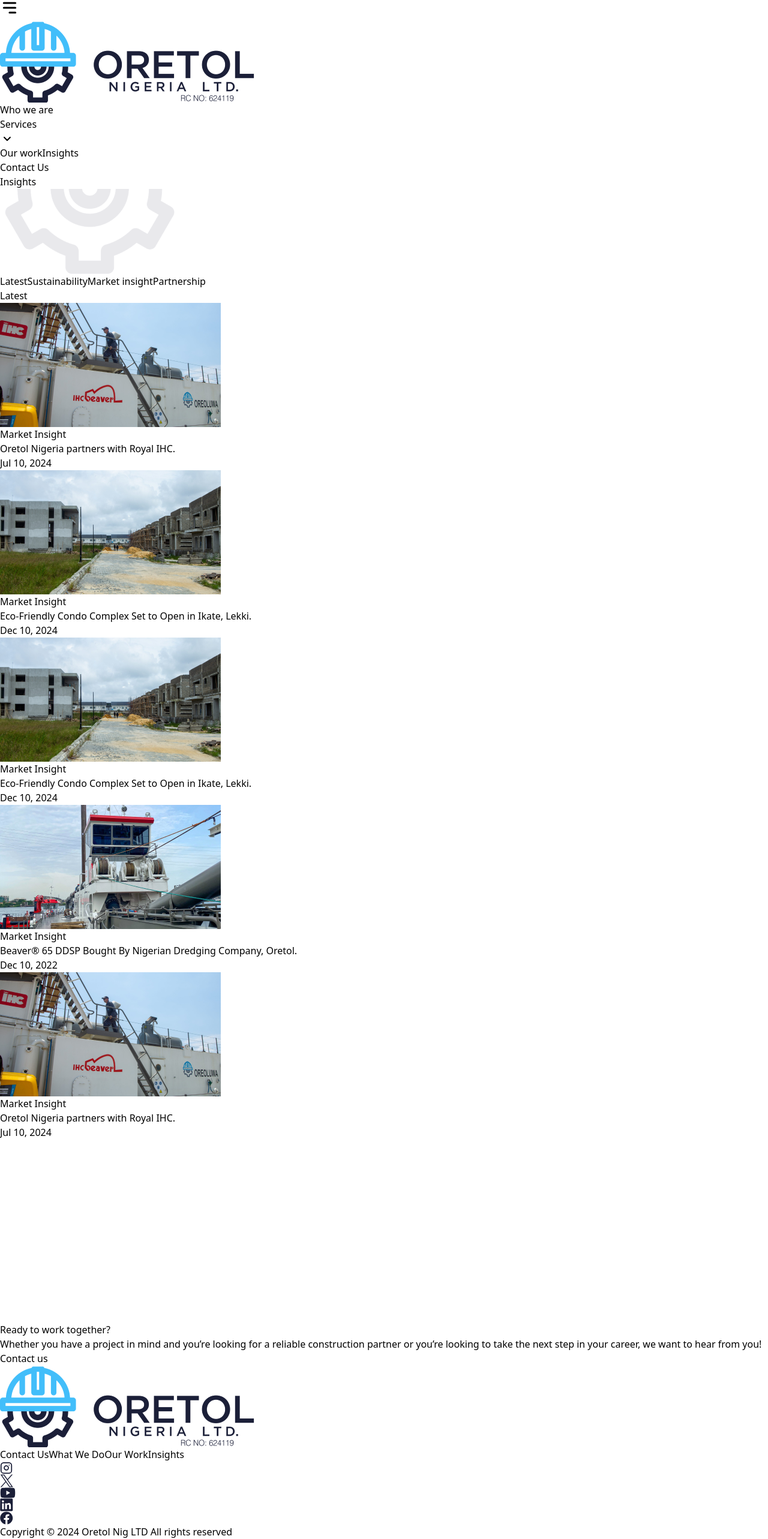
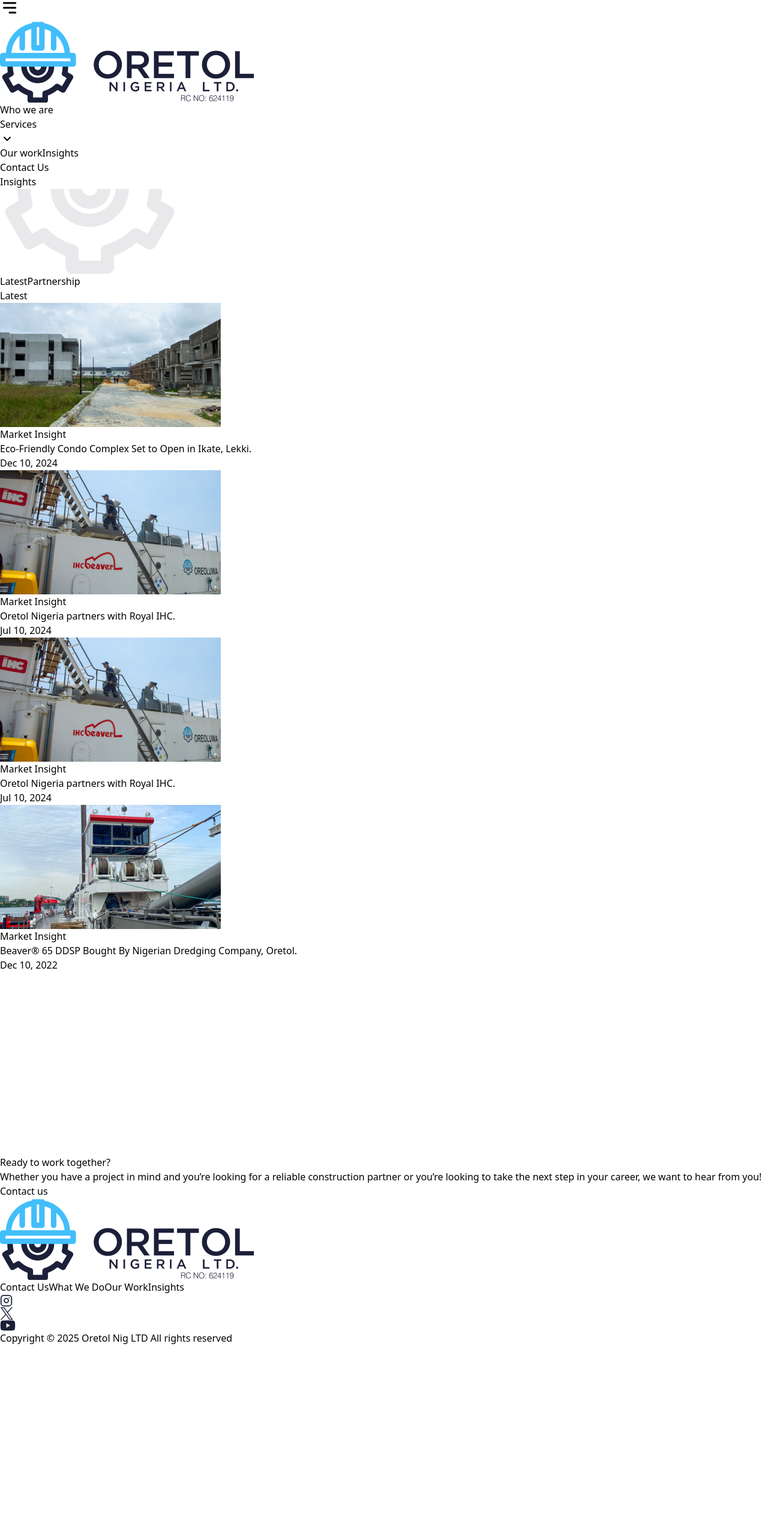
Before and after one commit to doshservices/oretol, a React (Vite) app: page /insight in a window 1280 px wide. Shown: the part 187-2753 px from the top of the page at 60% size. After the commit the page ends 2430 px from the top, so only its background shows below. Built offline with nearby package versions, Linux system fonts and the light colour scheme.

Commit message:
Updating contents

```diff
--- a/src/components/Footer.tsx
+++ b/src/components/Footer.tsx
@@ -27,23 +27,13 @@
                             <path d="M13.2462 9.3927L21.0648 0.505127H19.2114L12.4233 8.22119L7.00159 0.505127H0.749268L8.94727 12.1741L0.749268 21.4949H2.60266L9.77014 13.3456L15.4969 21.4949H21.7493L13.2462 9.3927ZM10.7084 12.2766L9.87781 11.1154L3.26917 1.8689H6.11462L11.4492 9.33118L12.2798 10.4924L19.214 20.1926H16.3685L10.7084 12.2766Z" fill="#1B1F38" />
                         </svg>
                     </a>
-                    <a href="http://" target="_blank" rel="noopener noreferrer">
+                    <a href="https://www.youtube.com/@oretoldomain3174" target="_blank" rel="noopener noreferrer">
                         <svg width="26" height="18" viewBox="0 0 26 18" fill="none" xmlns="http://www.w3.org/2000/svg">
                             <path d="M24.7337 3.10249C24.5937 2.58449 24.3216 2.11199 23.9418 1.73311C23.563 1.35336 23.0905 1.08036 22.5725 0.941238C20.665 0.424988 13 0.424988 13 0.424988C13 0.424988 5.33496 0.424988 3.42746 0.941238C2.90946 1.08124 2.43696 1.35336 2.05809 1.73311C1.67834 2.11199 1.40534 2.58449 1.26621 3.10249C0.910086 5.04761 0.736836 7.02249 0.749961 8.99999C0.736836 10.9775 0.910086 12.9524 1.26621 14.8975C1.40621 15.4155 1.67834 15.888 2.05809 16.2669C2.43696 16.6466 2.90946 16.9196 3.42746 17.0587C5.33496 17.575 13 17.575 13 17.575C13 17.575 20.665 17.575 22.5725 17.0587C23.0905 16.9187 23.563 16.6466 23.9418 16.2669C24.3216 15.888 24.5946 15.4155 24.7337 14.8975C25.0898 12.9524 25.2631 10.9775 25.25 8.99999C25.2631 7.02249 25.0898 5.04761 24.7337 3.10249ZM10.55 12.675V5.32499L16.9112 8.99999L10.55 12.675Z" fill="#1B1F38" />
                         </svg>
                     </a>
-                    <a href="http://" target="_blank" rel="noopener noreferrer">
-                        <svg width="22" height="22" viewBox="0 0 22 22" fill="none" xmlns="http://www.w3.org/2000/svg">
-                            <path d="M19.6845 0.530611H1.81698C1.41011 0.527986 1.01811 0.685486 0.724982 0.968111C0.432732 1.25074 0.262107 1.63749 0.250732 2.04436V19.9556C0.259482 20.3634 0.429232 20.751 0.723232 21.0345C1.01636 21.318 1.40923 21.4737 1.81698 21.4694H19.6845C20.0922 21.4737 20.4851 21.318 20.7782 21.0345C21.0722 20.751 21.242 20.3634 21.2507 19.9556V2.04436C21.2394 1.63749 21.0687 1.25074 20.7765 0.968111C20.4834 0.685486 20.0914 0.527986 19.6845 0.530611ZM6.47198 18.3894H3.39198V8.40561H6.47198V18.3894ZM4.96698 7.01436C4.49448 7.01436 4.03948 6.82973 3.70173 6.49986C3.36311 6.16911 3.16798 5.71936 3.15573 5.24686C3.14698 5.00711 3.18811 4.76736 3.27648 4.54336C3.36398 4.32024 3.49698 4.11724 3.66761 3.94749C3.83736 3.77686 4.04036 3.64386 4.26348 3.55636C4.48748 3.46886 4.72723 3.42686 4.96698 3.43561C5.42461 3.46711 5.85248 3.67186 6.16573 4.00699C6.47811 4.34211 6.65223 4.78399 6.65223 5.24249C6.65223 5.70099 6.47811 6.14286 6.16573 6.47799C5.85248 6.81311 5.42461 7.01786 4.96698 7.04936V7.01436ZM18.1707 18.3281H15.1257V13.4456C15.1257 12.2819 15.1257 10.7681 13.4982 10.7681C11.8707 10.7681 11.6257 12.0456 11.6257 13.3319V18.2756H8.51073V8.40561H11.4157V9.71811H11.477C11.7745 9.20099 12.2094 8.77574 12.7317 8.48874C13.255 8.20174 13.8474 8.06349 14.4432 8.09061C17.5845 8.09061 18.1707 10.1906 18.1707 12.8594V18.3281Z" fill="#1B1F38" />
-                        </svg>
-                    </a>
-                    <a href="http://" target="_blank" rel="noopener noreferrer">
-                        <svg width="22" height="22" viewBox="0 0 22 22" fill="none" xmlns="http://www.w3.org/2000/svg">
-                            <path d="M21.2507 11.0639C21.2507 5.26528 16.5494 0.563904 10.7507 0.563904C4.95211 0.563904 0.250732 5.26528 0.250732 11.0639C0.250732 16.3052 4.09023 20.6487 9.11011 21.4362V14.1002H6.44398V11.0639H9.11011V8.7504C9.11011 6.11928 10.6781 4.6659 13.0765 4.6659C14.2254 4.6659 15.4267 4.87065 15.4267 4.87065V7.45453H14.102C12.7974 7.45453 12.3905 8.2639 12.3905 9.09428V11.0639H15.3025L14.837 14.0993H12.3905V21.4362C17.4112 20.6487 21.2507 16.3052 21.2507 11.0639Z" fill="#1B1F38" />
-                        </svg>
-                    </a>
                 </div>
-                <p className="text-dark200 text-sm text-center sm:text-right"><span>Copyright © 2024 Oretol Nig LTD</span> <span className="sm:ml-6 block sm:inline">All rights reserved</span></p>
+                <p className="text-dark200 text-sm text-center sm:text-right"><span>Copyright © 2025 Oretol Nig LTD</span> <span className="sm:ml-6 block sm:inline">All rights reserved</span></p>
             </div>
         </footer>
     )
--- a/src/data/blog/insights.ts
+++ b/src/data/blog/insights.ts
@@ -5,16 +5,16 @@
 
 export const insights = [
     {
+        img: ecoFriendly,
+        title: 'Eco-Friendly Condo Complex Set to Open in Ikate, Lekki.',
+        category: 'Market Insight',
+        date: 'Dec 10, 2024'
+    },
+    {
         img: partner,
         title: 'Oretol Nigeria partners with Royal IHC.',
         category: 'Market Insight',
         date: 'Jul 10, 2024'
-    },
-    {
-        img: ecoFriendly,
-        title: 'Eco-Friendly Condo Complex Set to Open in Ikate, Lekki.',
-        category: 'Market Insight',
-        date: 'Dec 10, 2024'
     },
     {
         img: beaver,
@@ -28,24 +28,18 @@
     //     category: 'Market Insight',
     //     date: 'Dec 10, 2022'
     // },
-    {
-        img: partner,
-        title: 'Oretol Nigeria partners with Royal IHC.',
-        category: 'Market Insight',
-        date: 'Jul 10, 2024'
-    },
-    {
-        img: ecoFriendly,
-        title: 'Eco-Friendly Condo Complex Set to Open in Ikate, Lekki.',
-        category: 'Market Insight',
-        date: 'Dec 10, 2024'
-    },
-    {
-        img: beaver,
-        title: 'Beaver® 65 DDSP Bought By Nigerian Dredging Company, Oretol.',
-        category: 'Market Insight',
-        date: 'Dec 10, 2022'
-    },
+    // {
+    //     img: ecoFriendly,
+    //     title: 'Eco-Friendly Condo Complex Set to Open in Ikate, Lekki.',
+    //     category: 'Market Insight',
+    //     date: 'Dec 10, 2024'
+    // },
+    // {
+    //     img: beaver,
+    //     title: 'Beaver® 65 DDSP Bought By Nigerian Dredging Company, Oretol.',
+    //     category: 'Market Insight',
+    //     date: 'Dec 10, 2022'
+    // },
     // {
     //     img: oretol,
     //     title: 'Oretol Unveils Plans for Vertical Forest Skyscraper in Midtown Manhattan',
--- a/src/views/Home.tsx
+++ b/src/views/Home.tsx
@@ -47,7 +47,7 @@
           alt=""
           className="w-full absolute inset-0 min-h-full object-cover -z-[2]"
         />
-        <section className="grow text-white">
+        {/* <section className="grow text-white">
           <h1 className="line-heading text-sm uppercase mb-4">
             Sustainability and Innovation
           </h1>
@@ -65,7 +65,7 @@
               <a>CONSTRUCTION</a>
             </li>
           </ul>
-        </section>
+        </section> */}
       </div>
       <div className="px-4 sm:px-[7%] py-16 relative text-Primary grid gap-y-8 sm:grid-cols-[1fr,_.8fr] md:grid-cols-[1fr,_.5fr] gap-x-12 lg:gap-x-[12%]">
         <section>
--- a/src/views/Insight.tsx
+++ b/src/views/Insight.tsx
@@ -33,26 +33,6 @@
             </button>
             <button
               className={`text-base py-1 ssm:text-lg ${
-                visionType === "real-estate"
-                  ? "border-b-2 border-b-Secondary text-Secondary"
-                  : "border-b-2 border-b-transparent text-dark200"
-              }`}
-              onClick={() => setVisionType("real-estate")}
-            >
-              Sustainability
-            </button>
-            <button
-              className={`text-base py-1 ssm:text-lg ${
-                visionType === "construction"
-                  ? "border-b-2 border-b-Secondary text-Secondary"
-                  : "border-b-2 border-b-transparent text-dark200"
-              }`}
-              onClick={() => setVisionType("construction")}
-            >
-              Market insight
-            </button>
-            <button
-              className={`text-base py-1 ssm:text-lg ${
                 visionType === "land-reclaim"
                   ? "border-b-2 border-b-Secondary text-Secondary"
                   : "border-b-2 border-b-transparent text-dark200"
```
